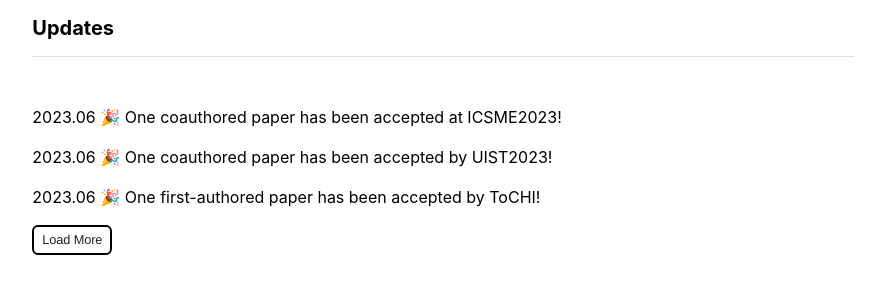
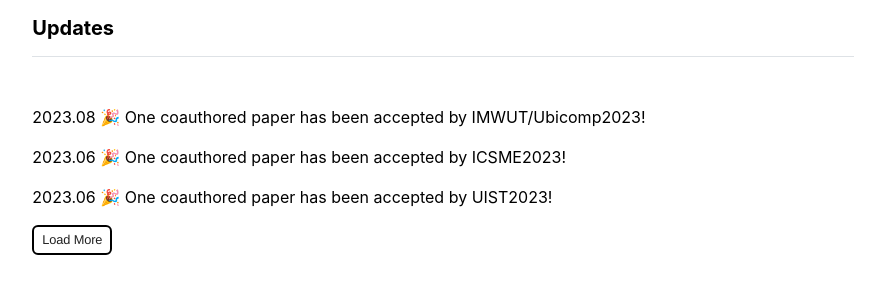
Before and after one commit to gaojie058/gaojie058.github.io, a Jekyll site: the page built from index.md, in a window 1280 px wide. Shown: the part 593-893 px from the top of the page, without its empty margins (197-1082 px from the left). Built offline with Jekyll 4.4.1, drawn with Linux system fonts in a browser that asks for light colours.

Commit message:
Update updates.yml

```diff
--- a/_data/updates.yml
+++ b/_data/updates.yml
@@ -1,5 +1,6 @@
 index:
-- 2023.06 🎉 One coauthored paper has been accepted at ICSME2023!
+- 2023.08 🎉 One coauthored paper has been accepted by IMWUT/Ubicomp2023!
+- 2023.06 🎉 One coauthored paper has been accepted by ICSME2023!
 - 2023.06 🎉 One coauthored paper has been accepted by UIST2023!
 - 2023.06 🎉 One first-authored paper has been accepted by ToCHI!
 - 2023.06 🎉 Our Diffcoder platform has been selected for a demonstration at CSCW2023!
```
